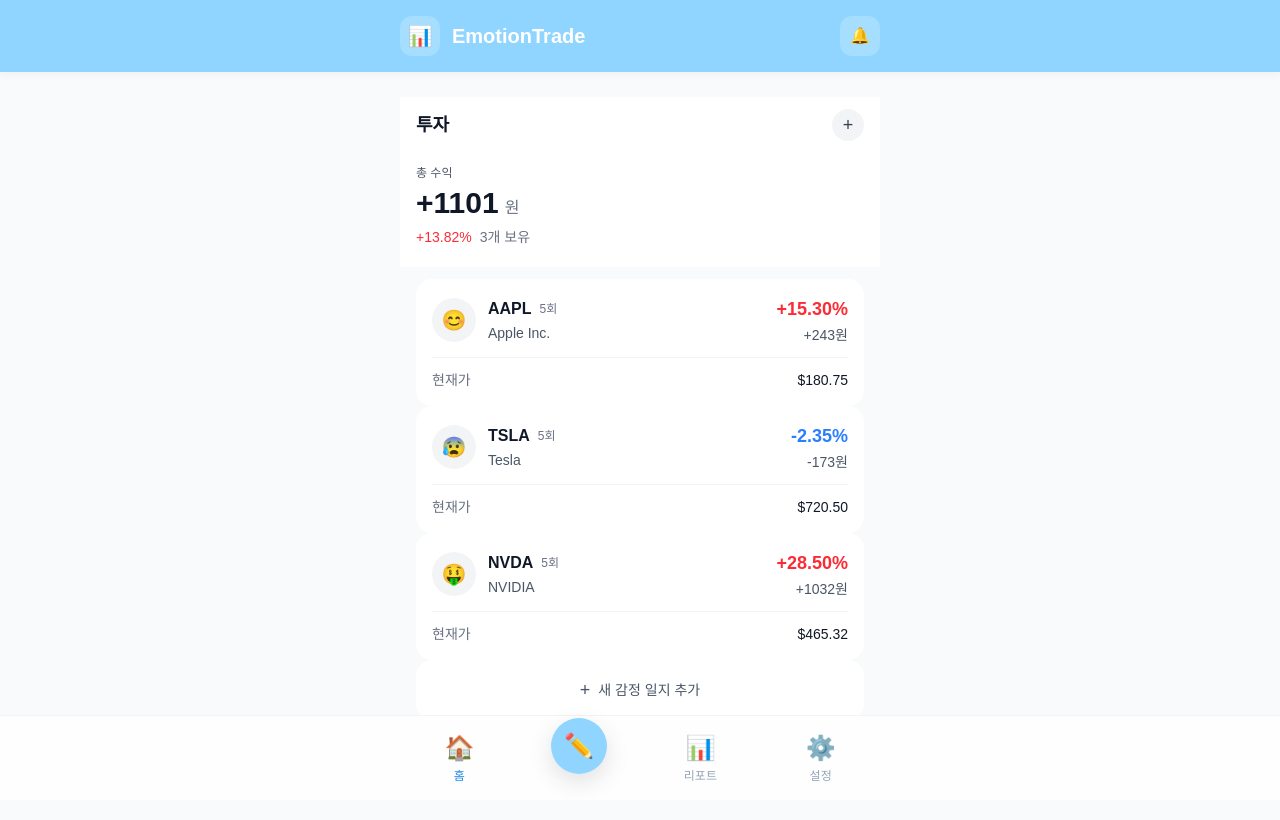
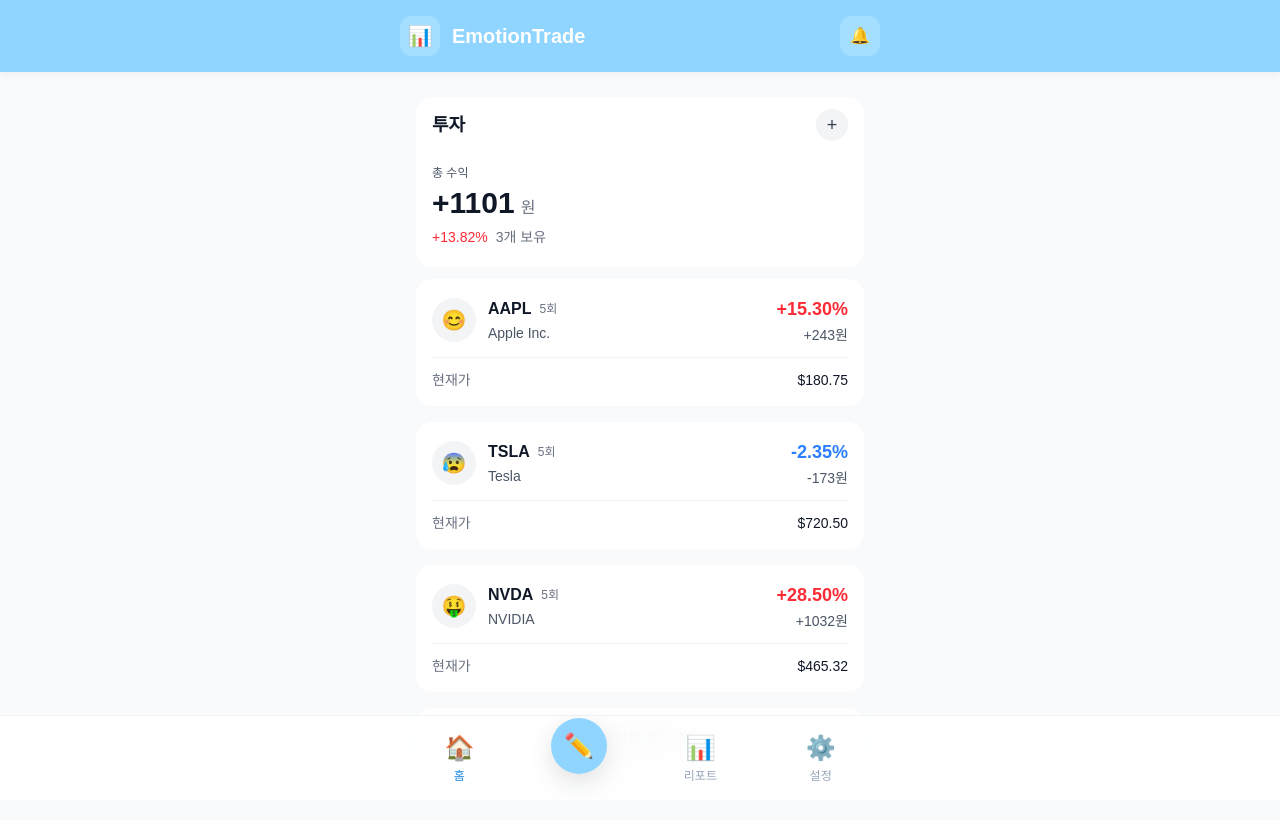
Before and after one commit to jongsujin/emotion-trade-mate, a Next.js app in the folder apps/web/: page /journal/list in a window 1280 px wide. Shown: the top 820 px of the page. Built offline with nearby package versions, Linux system fonts and the light colour scheme; no server answers.

Commit message:
fix: 헤더 디자인 개선

```diff
--- a/apps/web/app/(main)/journal/create/page.tsx
+++ b/apps/web/app/(main)/journal/create/page.tsx
@@ -34,7 +34,7 @@ export default function JournalCreatePage() {
   return (
     <div className="min-h-screen bg-gray-50">
       {/* 헤더 */}
-      <div className="bg-white px-4 py-3.5">
+      <div className="mx-4 rounded-2xl bg-white px-4 py-3.5">
         <div className="flex items-center gap-3">
           <button
             onClick={() => router.back()}
--- a/apps/web/app/(main)/journal/list/page.tsx
+++ b/apps/web/app/(main)/journal/list/page.tsx
@@ -62,7 +62,7 @@ export default function JournalListPage() {
   return (
     <div className="min-h-screen bg-gray-50">
       {/* 헤더 */}
-      <div className="bg-white px-4 pt-3 pb-5">
+      <div className="mx-4 rounded-2xl bg-white px-4 pt-3 pb-5">
         <div className="flex items-center justify-between">
           <h1 className="text-lg font-bold text-gray-900">투자</h1>
           <Link
@@ -96,7 +96,7 @@ export default function JournalListPage() {
       </div>
 
       {/* 종목 리스트 */}
-      <div className="space-y-2 px-4 pt-3 pb-24">
+      <div className="flex flex-col gap-2 space-y-2 px-4 pt-3 pb-24">
         {MOCK_JOURNALS.map((journal) => {
           const isProfit = journal.returnRate >= 0
           const profit = (journal.currentPrice - journal.buyPrice) * 10 // 가정: 10주
--- a/apps/web/app/(main)/report/summary/page.tsx
+++ b/apps/web/app/(main)/report/summary/page.tsx
@@ -33,9 +33,9 @@ export default function ReportSummaryPage() {
   const router = useRouter()
 
   return (
-    <div className="min-h-screen bg-gray-50 pb-24">
+    <div className="min-h-screen bg-gray-50">
       {/* 헤더 */}
-      <div className="bg-white px-4 py-4">
+      <div className="mx-4 rounded-2xl bg-white px-4 py-4">
         <div className="flex items-center gap-3">
           <button
             onClick={() => router.back()}
--- a/apps/web/app/(main)/settings/page.tsx
+++ b/apps/web/app/(main)/settings/page.tsx
@@ -26,7 +26,7 @@ export default function SettingsPage() {
   return (
     <div className="min-h-screen bg-gray-50 pb-24">
       {/* 헤더 */}
-      <div className="bg-white px-4 py-3.5">
+      <div className="mx-4 rounded-2xl bg-white px-4 py-3.5">
         <h1 className="text-lg font-bold text-gray-900">설정</h1>
       </div>
 
@@ -34,7 +34,7 @@ export default function SettingsPage() {
         {/* 프로필 */}
         <div className="rounded-2xl bg-white p-4">
           <div className="flex items-center gap-3">
-            <div className="from-primary-400 to-primary-600 flex h-14 w-14 items-center justify-center rounded-full bg-gradient-to-br">
+            <div className="from-primary-400 to-primary-600 flex h-14 w-14 items-center justify-center rounded-full">
               <span className="text-2xl text-white">👤</span>
             </div>
             <div className="flex-1">
```
